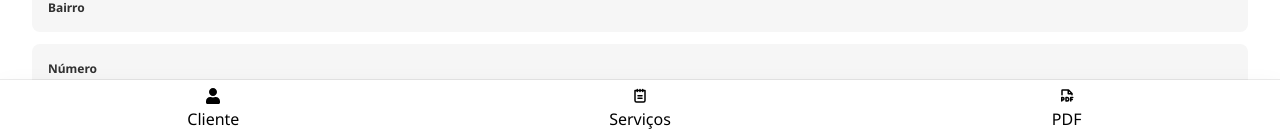
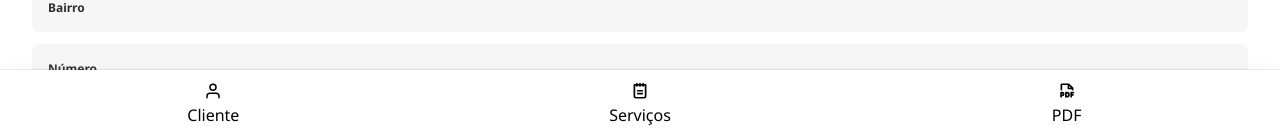
Before and after one commit to efigueredo10/jadeatendimento, a React (Vite) app: page /clientes in a window 1280 px wide. Shown: the part 662-797 px from the top of the page. Built offline with nearby package versions, Linux system fonts and the light colour scheme; what @react-pdf/renderer would draw is missing.

Commit message:
alterações pequenas

```diff
--- a/src/PDFs/PdfOrdemServico/PdfOrdemServico.tsx
+++ b/src/PDFs/PdfOrdemServico/PdfOrdemServico.tsx
@@ -25,16 +25,19 @@ export const PdfOrdemServico = ({ ordemServico, cliente }: Props) => {
   };
 
   const obterEnderecoFormatado = () => {
-    const rua = formatarCampoEndereco(cliente?.endereco?.rua);
+    const rua = formatarCampoEndereco(cliente?.endereco?.rua).trim();
     const numero = `${formatarCampoEndereco(
       cliente?.endereco?.numero,
       ', N° '
-    )}`;
-    const bairro = `${formatarCampoEndereco(cliente?.endereco?.bairro, ', ')}`;
+    )}`.trim();
+    const bairro = `${formatarCampoEndereco(
+      cliente?.endereco?.bairro,
+      ', '
+    )}`.trim();
     const complemento = `${formatarCampoEndereco(
       cliente?.endereco?.complemento,
       ', Complemento: '
-    )}`;
+    )}`.trim();
     return `${rua}${numero}${bairro}${complemento}`;
   };
 
--- a/src/layout/LayoutPages/LayoutPage/LayoutPage.module.css
+++ b/src/layout/LayoutPages/LayoutPage/LayoutPage.module.css
@@ -1,5 +1,5 @@
 .layoutPage {
-  height: calc(100vh - 58px) !important;
+  height: calc(100vh - 68px) !important;
   overflow: hidden;
   position: relative;
 }
@@ -9,6 +9,6 @@
   overflow-y: auto;
   position: absolute;
   top: 49px;
-  bottom: 58px;
-  height: calc(100vh - 58px - 49px) !important;
+  bottom: 68px;
+  height: calc(100vh - 68px - 49px) !important;
 }
--- a/src/layout/LayoutPages/components/Apresentacao/Apresentacao.module.css
+++ b/src/layout/LayoutPages/components/Apresentacao/Apresentacao.module.css
@@ -9,7 +9,7 @@
 
 .imgContainer {
   width: 100%;
-  max-width: 80vw;
+  max-width: 90vw;
   padding: 0 64px !important;
 }
 
--- a/src/layout/LayoutPages/components/NavigateBar/NavigateBar.module.css
+++ b/src/layout/LayoutPages/components/NavigateBar/NavigateBar.module.css
@@ -17,5 +17,5 @@ nav {
   gap: 4px;
   align-items: center;
   justify-content: center;
-  padding: 8px !important;
+  padding: 12px 8px !important;
 }
--- a/src/layout/LayoutPages/components/NavigateBar/NavigateBar.tsx
+++ b/src/layout/LayoutPages/components/NavigateBar/NavigateBar.tsx
@@ -1,8 +1,8 @@
-import { memo } from "react";
-import style from "./NavigateBar.module.css";
-import { FaUser } from "react-icons/fa";
-import { PiFilePdfBold, PiNotepadBold } from "react-icons/pi";
-import { useNavegar } from "../../../../hooks/useNavegar";
+import { memo } from 'react';
+import style from './NavigateBar.module.css';
+import { PiFilePdfBold, PiNotepadBold } from 'react-icons/pi';
+import { useNavegar } from '../../../../hooks/useNavegar';
+import { FiUser } from 'react-icons/fi';
 
 const NavigateBar = () => {
   // Hooks
@@ -11,15 +11,15 @@ const NavigateBar = () => {
   return (
     <nav>
       <div onClick={navegarTelaCliente} className={style.button}>
-        <FaUser />
+        <FiUser size={18} />
         <p>Cliente</p>
       </div>
       <div onClick={navegarTelaServicos} className={style.button}>
-        <PiNotepadBold />
+        <PiNotepadBold size={18} />
         <p>Serviços</p>
       </div>
       <div onClick={navegarTelaPDF} className={style.button}>
-        <PiFilePdfBold />
+        <PiFilePdfBold size={18} />
         <p>PDF</p>
       </div>
     </nav>
```
